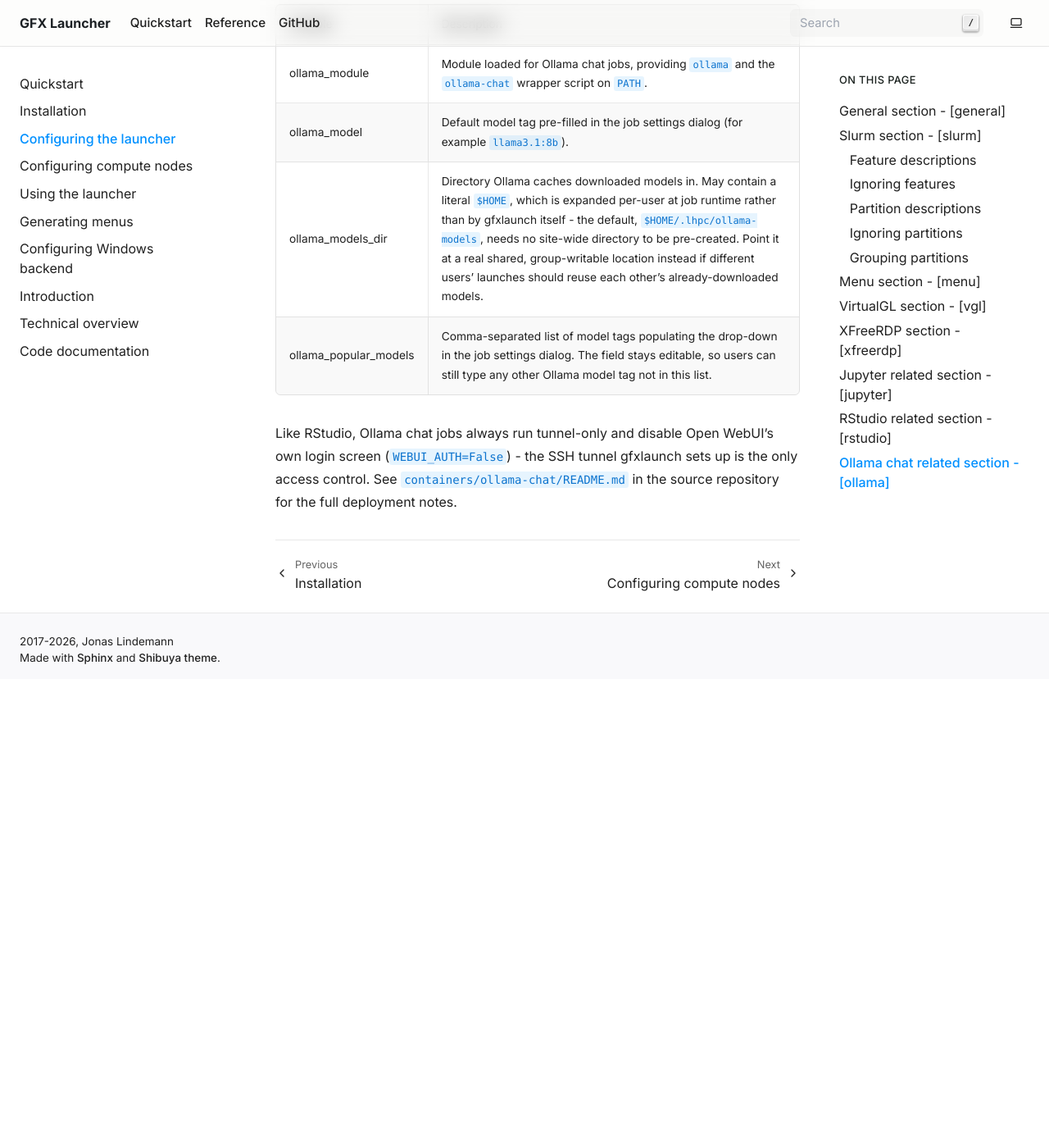
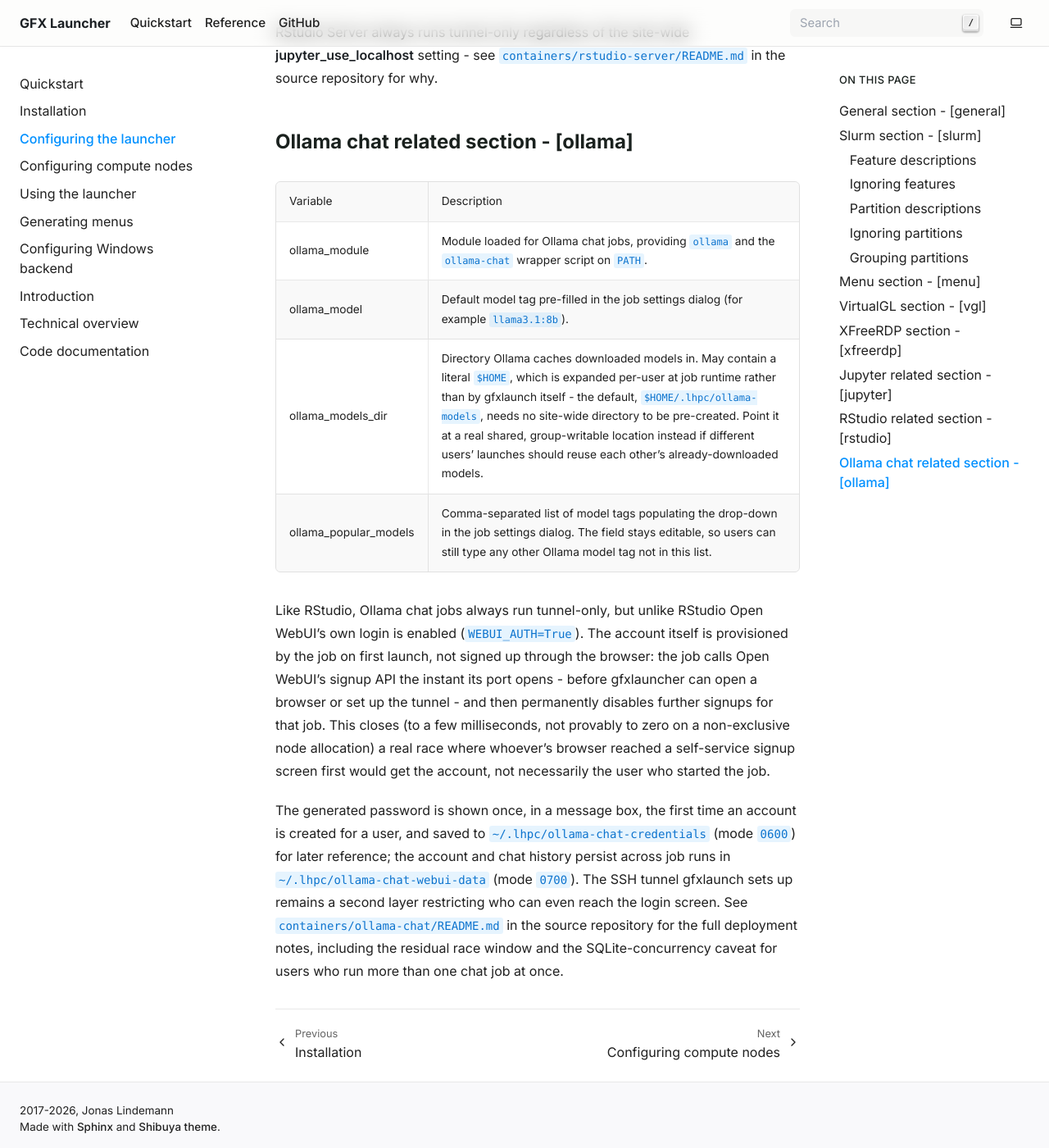
Before and after one commit to lunarc/gfxlauncher, a Sphinx documentation site: the page built from docs/source/configuration.rst, in a window 1280 px wide and 1400 px high, scrolled down 6010 px. Shown: the whole window at 82% size. Built offline with Sphinx 7.4.7, drawn with Linux system fonts in a browser that asks for light colours; before the commit the page ends 6838 px from its top, so only the background shows below that; some of the changed text lies outside the part shown.

Commit message:
Updated documentation on launch methods

```diff
--- a/docs/source/configuration.rst
+++ b/docs/source/configuration.rst
@@ -86,6 +86,8 @@
 The general section contain common settings for all tools provided by the GFX Launcher framework. The most important configuration variable is the **script_dir** which tells the **gfxmenu** tool where to find the application scripts used for starting the applications on the backend infrastructure.
 
 The **help_url** variable is used to provide a link to the documentation for the users. The **browser_command** variable is used to specify the command to start the browser when the user clicks the help button in the launcher.
+
+Whenever gfxlaunch opens **browser_command** on a URL that carries a login secret (for example a Jupyter session's ``?token=...``), it does not pass that URL on the browser's command line - command-line arguments are visible to any other local user via ``ps``/``/proc``. Instead it writes a small private redirect page (mode ``0600``, under ``~/.lhpc/browser``) that forwards the browser to the real URL, and opens that local file instead. This is transparent to the user; it only matters if you're auditing what a launched browser process's argv looks like.
 
 Slurm section - [slurm]
 -----------------------
@@ -240,8 +242,23 @@
 |                        | other Ollama model tag not in this list.                                      |
 +------------------------+-------------------------------------------------------------------------------+
 
-Like RStudio, Ollama chat jobs always run tunnel-only and disable Open
-WebUI's own login screen (``WEBUI_AUTH=False``) - the SSH tunnel
-gfxlaunch sets up is the only access control. See
-``containers/ollama-chat/README.md`` in the source repository for the
-full deployment notes.
+Like RStudio, Ollama chat jobs always run tunnel-only, but unlike RStudio
+Open WebUI's own login is enabled (``WEBUI_AUTH=True``). The account itself
+is provisioned by the job on first launch, not signed up through the
+browser: the job calls Open WebUI's signup API the instant its port opens
+- before gfxlauncher can open a browser or set up the tunnel - and then
+permanently disables further signups for that job. This closes (to a few
+milliseconds, not provably to zero on a non-exclusive node allocation) a
+real race where whoever's browser reached a self-service signup screen
+first would get the account, not necessarily the user who started the job.
+
+The generated password is shown once, in a message box, the first time an
+account is created for a user, and saved to
+``~/.lhpc/ollama-chat-credentials`` (mode ``0600``) for later reference;
+the account and chat history persist across job runs in
+``~/.lhpc/ollama-chat-webui-data`` (mode ``0700``). The SSH tunnel
+gfxlaunch sets up remains a second layer restricting who can even reach
+the login screen. See ``containers/ollama-chat/README.md`` in the source
+repository for the full deployment notes, including the residual race
+window and the SQLite-concurrency caveat for users who run more than one
+chat job at once.
--- a/docs/source/gfxlaunch.rst
+++ b/docs/source/gfxlaunch.rst
@@ -123,6 +123,8 @@
 
 Jupyter Notebook and Jupyter Lab session are local web servers that acts as the applications main user interface. GfxLauncher starts these kind of applications by sending a normal job to the Slurm queue. It then waits for the URL of the started web server to appear in the job output and launches a browser session to this URL. The user interface displays a special button to reconnect to the job if the users closes the browser session by mistake.
 
+That URL includes Jupyter's own login token, so gfxlaunch never passes it directly on the browser's command line - doing so would leave it readable by any other local user via ``ps``. Instead it opens a small private local redirect page that forwards the browser to the real URL; see **browser_command** in :doc:`configuration` for details.
+
 To launch a Jupyter Notebook session the following switches for the **gfxlaunch** command.
 
 .. code-block:: bash
@@ -149,7 +151,9 @@
 Running an Ollama chat session
 --------------------------------
 
-GfxLauncher can also launch a local LLM chat session: an `Ollama <https://ollama.com>`_ backend serving a downloaded model, with `Open WebUI <https://openwebui.com>`_ as the browser-based chat frontend. As with Jupyter and RStudio, GfxLauncher submits a job, waits for the chat interface's URL to appear in the job output, and opens a browser to it through an SSH tunnel - the tunnel is the only access control, since Open WebUI's own login is disabled.
+GfxLauncher can also launch a local LLM chat session: an `Ollama <https://ollama.com>`_ backend serving a downloaded model, with `Open WebUI <https://openwebui.com>`_ as the browser-based chat frontend. As with Jupyter and RStudio, GfxLauncher submits a job, waits for the chat interface's URL to appear in the job output, and opens a browser to it through an SSH tunnel.
+
+Unlike Jupyter and RStudio, this chat interface has its own login screen, with an account the job provisions for the user automatically on first launch - the generated password is shown once in a message box before the browser opens, and saved to ``~/.lhpc/ollama-chat-credentials`` for later reference. The SSH tunnel remains a second layer on top of that login. See the **[ollama]** section of :doc:`configuration` for details.
 
 .. code-block:: bash
 
--- a/docs/source/technical_description.rst
+++ b/docs/source/technical_description.rst
@@ -44,6 +44,8 @@
 
 Starting a job running a Jupyter Notebook or JypterLab session is very similar to conventional job submission. A job is submitted to Slurm that starts up the notebook web server. GfxLauncher then waits for the job to start and monitors the job output for the URL to the started Jupyter web server. It then starts a browser session to this URL. If the user by mistake closes the browser window there is a special button in the user interface for reconnecting to the running Jupyter server. The figure below describes this process:
 
+The Jupyter URL carries a login token as a query parameter. Passing that URL straight to the browser process would leave the token readable by any other local user inspecting that process's command line (``ps``, ``/proc/<pid>/cmdline``), which matters on a shared login node. To avoid that, GfxLauncher writes the URL into a small, private (mode ``0600``) local HTML page under ``~/.lhpc/browser`` that redirects the browser to it, and launches the browser on that local file instead - the same technique Jupyter itself uses internally when it opens a browser on your behalf.
+
 .. image:: images/notebook_launch.png
   :width: 100%
   :alt: Alternative text
```
